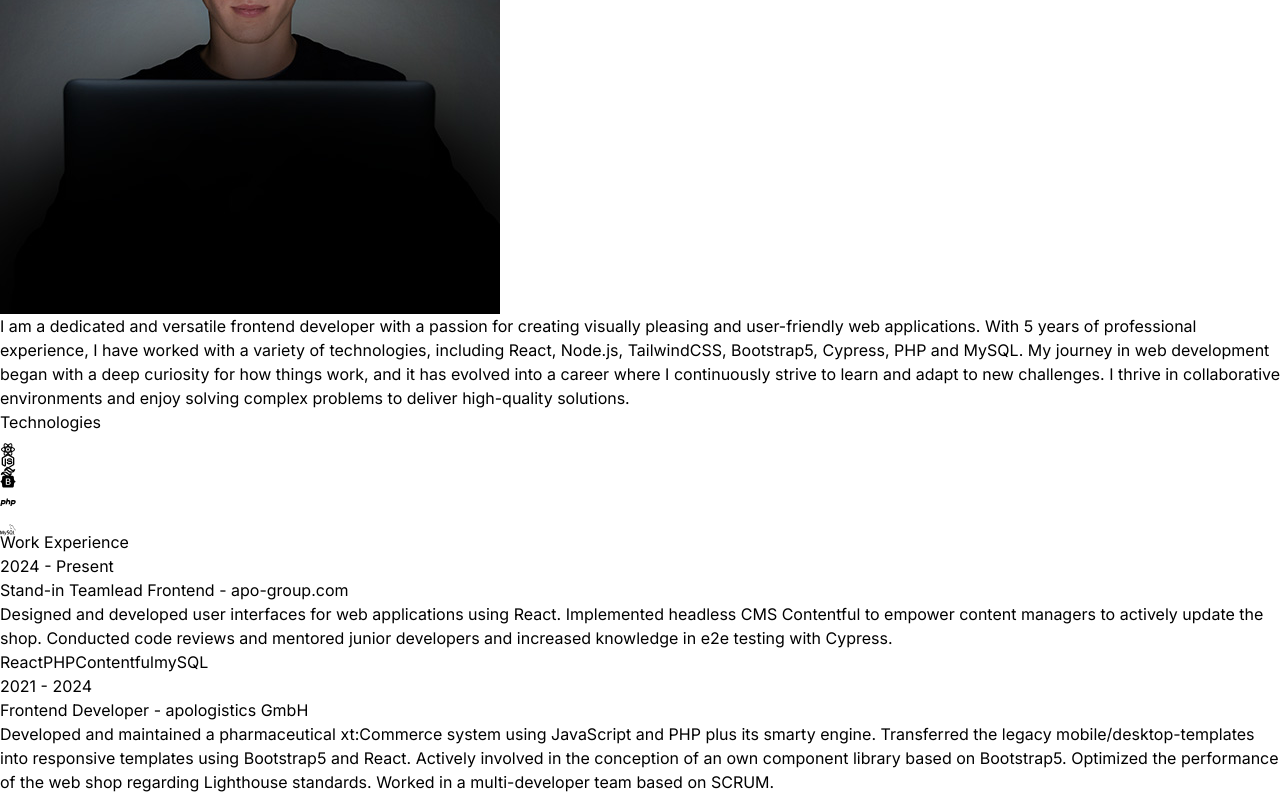
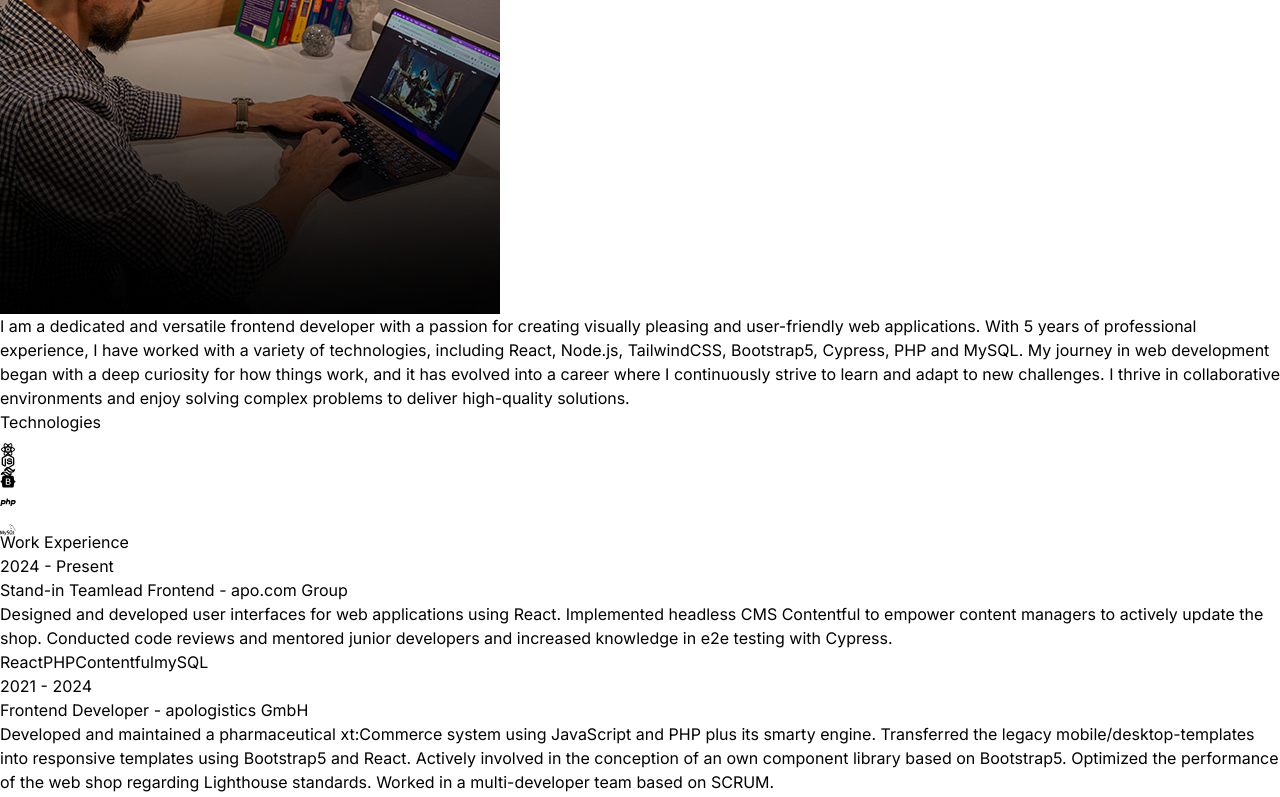
Before and after one commit to therobhe/react-homepage, a React (Vite) app: page / in a window 1280 px wide. Shown: the part 894-1691 px from the top of the page. Built offline with nearby package versions, Linux system fonts and the light colour scheme.

Commit message:
Add manifest & robots

```diff
--- a/src/components/sections/AboutMe.jsx
+++ b/src/components/sections/AboutMe.jsx
@@ -1,5 +1,5 @@
 import {ABOUT_ME_HEADLINE, ABOUT_ME_DESCRIPTION} from "../../data/lang.js";
-import profilePic from "../../assets/kevinRushProfile.jpg";
+import profilePic from "../../assets/about.jpg";
 import Techstack from "../Techstack.jsx";
 import {motion} from "framer-motion";
 
--- a/src/data/data.js
+++ b/src/data/data.js
@@ -8,7 +8,7 @@ export const EXPERIENCES = [
   {
     year: "2024 - Present",
     role: "Stand-in Teamlead Frontend",
-    company: "apo-group.com",
+    company: "apo.com Group",
     description: `Designed and developed user interfaces for web applications using React. Implemented headless CMS Contentful to empower content managers to actively update the shop. Conducted code reviews and mentored junior developers and increased knowledge in e2e testing with Cypress.`,
     technologies: ["React", "PHP", "Contentful", "mySQL"],
   },
```
Also changed, not shown: public/manifest.json (added), public/robots.txt (added).
